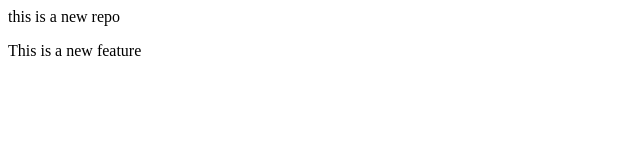
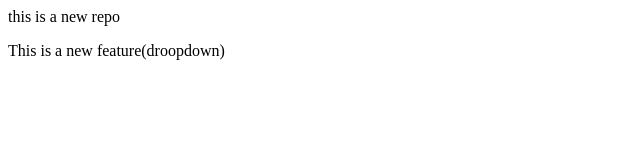
Before and after one commit to sam-git7085/localrepo, a plain HTML site: page index.html in a window 1280 px wide. Shown: the full height of the page, 0-640 px from the left. Drawn offline with Linux system fonts and the light colour scheme.

```diff
--- a/index.html
+++ b/index.html
@@ -1,2 +1,2 @@
 <p>this is a new repo</p>
-<p>This is a new feature</p>
+<p>This is a new feature(droopdown)</p>
```
